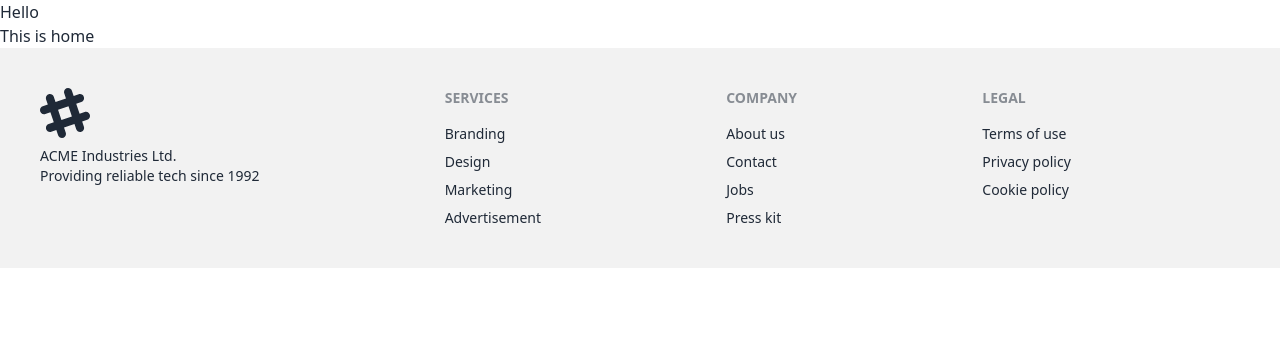
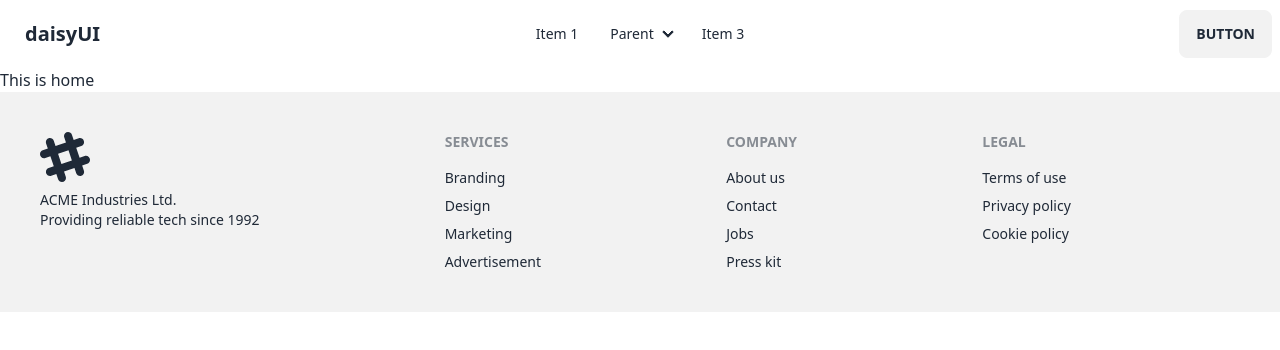
Before and after one commit to rifat3790/React-career-hub, a React (Vite) app: page / in a window 1280 px wide. Shown: the top 350 px of the page. Built offline with nearby package versions, Linux system fonts and the light colour scheme.

Commit message:
added header

```diff
--- /dev/null
+++ b/src/Components/Header/Header.jsx
@@ -0,0 +1,79 @@
+const Header = () => {
+  return (
+    <div>
+      <div className="navbar bg-base-100">
+        <div className="navbar-start">
+          <div className="dropdown">
+            <label tabIndex={0} className="btn btn-ghost lg:hidden">
+              <svg
+                xmlns="http://www.w3.org/2000/svg"
+                className="h-5 w-5"
+                fill="none"
+                viewBox="0 0 24 24"
+                stroke="currentColor"
+              >
+                <path
+                  strokeLinecap="round"
+                  strokeLinejoin="round"
+                  strokeWidth="2"
+                  d="M4 6h16M4 12h8m-8 6h16"
+                />
+              </svg>
+            </label>
+            <ul
+              tabIndex={0}
+              className="menu menu-sm dropdown-content mt-3 z-[1] p-2 shadow bg-base-100 rounded-box w-52"
+            >
+              <li>
+                <a>Item 1</a>
+              </li>
+              <li>
+                <a>Parent</a>
+                <ul className="p-2">
+                  <li>
+                    <a>Submenu 1</a>
+                  </li>
+                  <li>
+                    <a>Submenu 2</a>
+                  </li>
+                </ul>
+              </li>
+              <li>
+                <a>Item 3</a>
+              </li>
+            </ul>
+          </div>
+          <a className="btn btn-ghost normal-case text-xl">daisyUI</a>
+        </div>
+        <div className="navbar-center hidden lg:flex">
+          <ul className="menu menu-horizontal px-1">
+            <li>
+              <a>Item 1</a>
+            </li>
+            <li tabIndex={0}>
+              <details>
+                <summary>Parent</summary>
+                <ul className="p-2">
+                  <li>
+                    <a>Submenu 1</a>
+                  </li>
+                  <li>
+                    <a>Submenu 2</a>
+                  </li>
+                </ul>
+              </details>
+            </li>
+            <li>
+              <a>Item 3</a>
+            </li>
+          </ul>
+        </div>
+        <div className="navbar-end">
+          <a className="btn">Button</a>
+        </div>
+      </div>
+    </div>
+  );
+};
+
+export default Header;
--- a/src/Components/Root/Root.jsx
+++ b/src/Components/Root/Root.jsx
@@ -1,14 +1,13 @@
 import { Outlet } from "react-router-dom";
 import Footer from "../Footer/Footer";
+import Header from "../Header/Header";
 
 const Root = () => {
     return (
         <div>
-            <h1>Hello</h1>
-            <div>
+            <Header></Header>
             <Outlet></Outlet>
             <Footer></Footer>
-            </div>
         </div>
     );
 };
```
